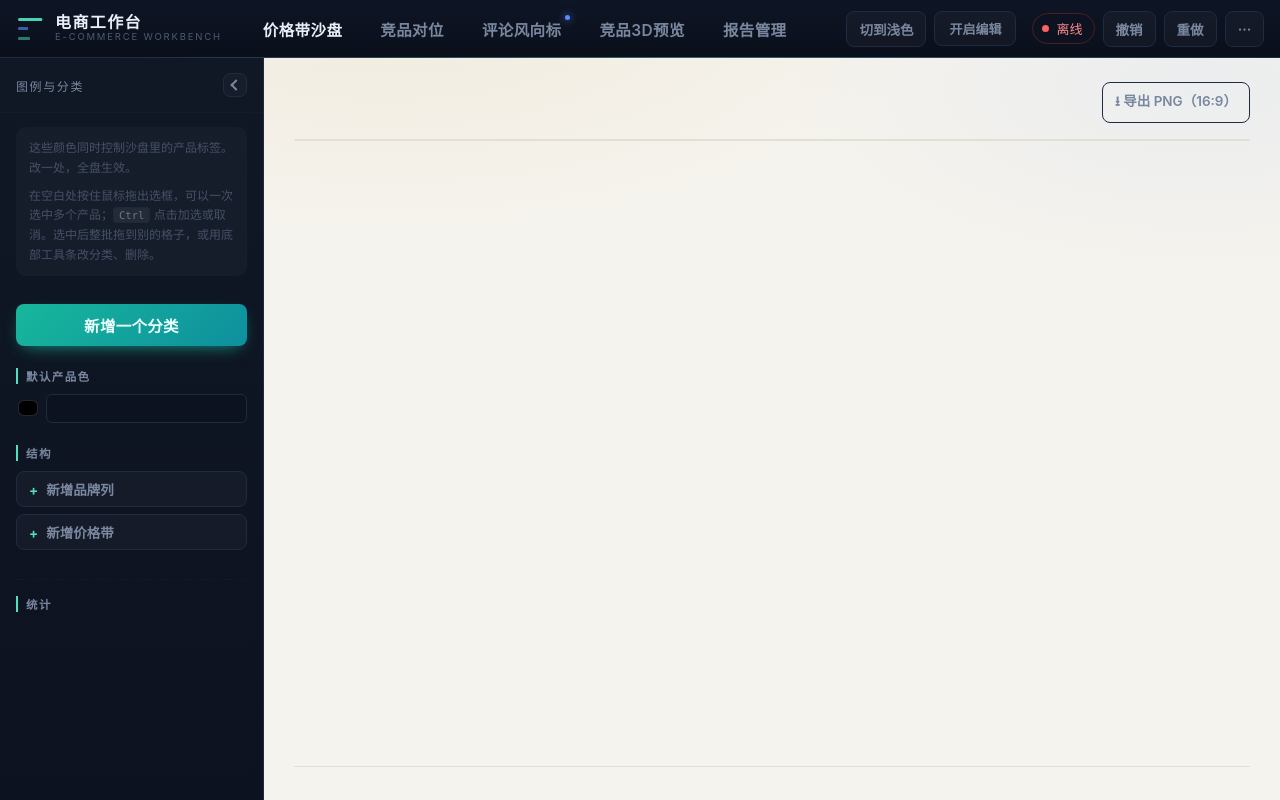
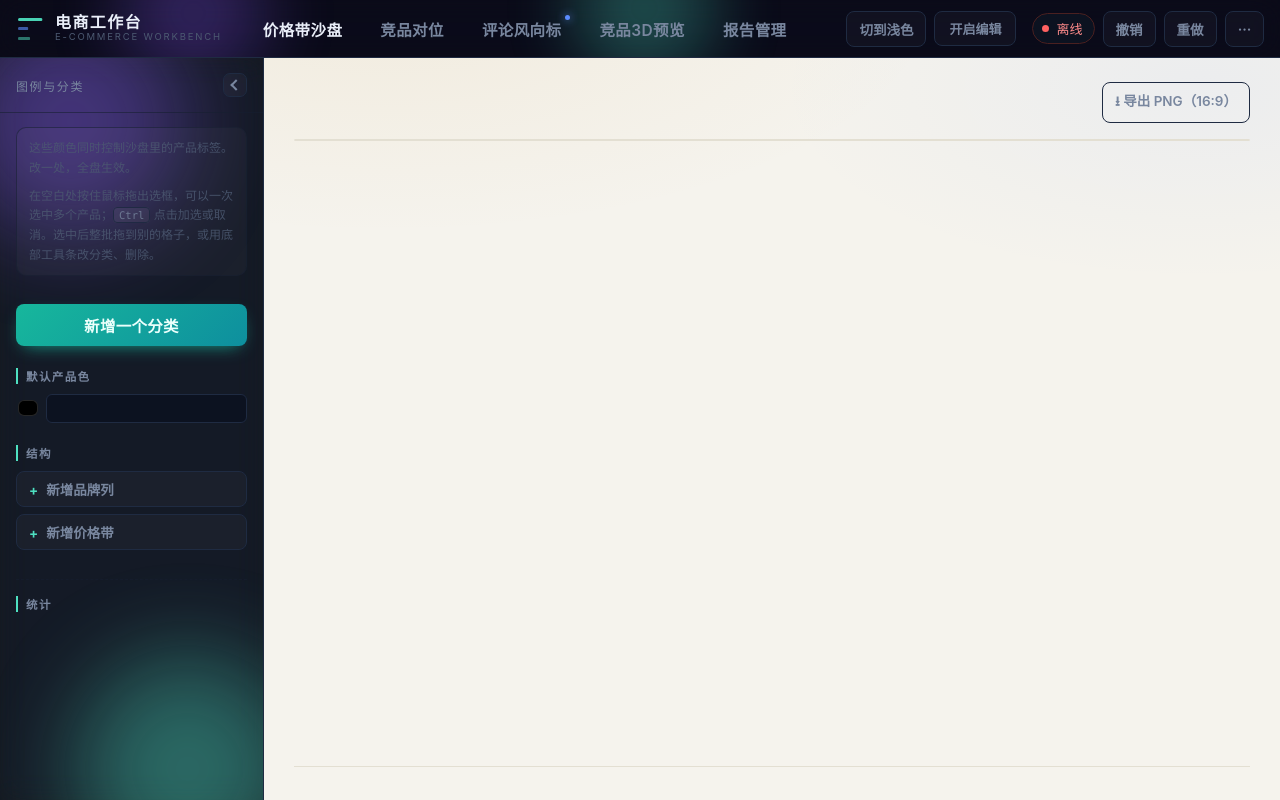
Before and after one commit to baihuifeng-leo/IQAir-Project, a plain HTML site: page index.html in a window 1280 px wide. Drawn offline with Linux system fonts and the light colour scheme; no server answers.

Commit message:
深色态视觉升级：极光玻璃（Aurora Glass）
顶栏（全站共享）和沙盘页侧栏加流动极光渐变团 + 强玻璃拟态，
遵循 prefers-reduced-motion。画布/板面内部不用 backdrop-filter，
维持既有的 html2canvas 导出兼容约束；未迁移视图的侧栏没有
rail--glass 修饰类，不受影响。

```diff
--- a/index.html
+++ b/index.html
@@ -18,6 +18,7 @@
 <body>
 
 <header class="topbar">
+  <div class="topbar-aurora"><i></i><i></i></div>
   <div class="brandmark">
     <div class="mark" aria-hidden="true"><span></span><span></span><span></span></div>
     <div class="brandtext">
--- a/styles.css
+++ b/styles.css
@@ -298,6 +298,50 @@ select#own-brand {
 }
 .rail-zone--stats .rail-sec { margin-top: 0; }
 
+/* ═══════════════════════════════════════════════════════════
+   深色 · 极光玻璃（Aurora Glass）
+   浅色态没有这层装饰——[data-theme="light"] 直接隐藏，视觉上走
+   Task 7 的商务瓷白路线。
+   ═══════════════════════════════════════════════════════════ */
+@keyframes aurora-drift-1 { 0%, 100% { transform: translate(0, 0) scale(1); } 50% { transform: translate(22px, 14px) scale(1.06); } }
+@keyframes aurora-drift-2 { 0%, 100% { transform: translate(0, 0) scale(1); } 50% { transform: translate(-18px, 10px) scale(1.04); } }
+@media (prefers-reduced-motion: reduce) {
+  .topbar-aurora i, .rail--glass-aurora i { animation: none !important; }
+}
+
+.topbar-aurora, .rail--glass-aurora {
+  position: absolute; inset: 0; pointer-events: none; overflow: hidden; z-index: 0;
+}
+[data-theme="light"] .topbar-aurora, [data-theme="light"] .rail--glass-aurora { display: none; }
+
+.topbar-aurora i { position: absolute; width: 140px; height: 140px; border-radius: 50%; filter: blur(34px); opacity: 0.3; }
+.topbar-aurora i:nth-child(1) { background: var(--aurora-1); top: -70px; left: 8%; animation: aurora-drift-1 12s ease-in-out infinite; }
+.topbar-aurora i:nth-child(2) { background: var(--aurora-2); top: -70px; left: 46%; animation: aurora-drift-2 14s ease-in-out infinite; }
+
+.rail--glass-aurora i { position: absolute; width: 220px; height: 220px; border-radius: 50%; filter: blur(46px); opacity: 0.4; }
+.rail--glass-aurora i:nth-child(1) { background: var(--aurora-1); top: -60px; left: -60px; animation: aurora-drift-1 12s ease-in-out infinite; }
+.rail--glass-aurora i:nth-child(2) { background: var(--aurora-2); bottom: -70px; right: -50px; animation: aurora-drift-2 14s ease-in-out infinite; }
+
+.topbar { overflow: hidden; }
+.topbar > *:not(.topbar-aurora) { position: relative; z-index: 1; }
+.rail--glass { position: relative; overflow: hidden; }
+.rail--glass > *:not(.rail--glass-aurora) { position: relative; z-index: 1; }
+
+[data-theme="dark"] .topbar,
+:root:not([data-theme]) .topbar {
+  background: rgba(16, 12, 28, 0.55);
+  backdrop-filter: blur(16px) saturate(160%);
+}
+[data-theme="dark"] .rail--glass,
+:root:not([data-theme]) .rail--glass {
+  background: rgba(255, 255, 255, 0.06);
+  backdrop-filter: blur(14px) saturate(160%);
+}
+[data-theme="dark"] .menu,
+:root:not([data-theme]) .menu {
+  backdrop-filter: blur(14px) saturate(160%);
+}
+
 /* ── 纸面画布 ─────────────────────────────────────────── */
 .canvas {
   flex: 1; min-width: 0; height: 100%; overflow: hidden;
```
Also changed, not shown: 1 other file.
